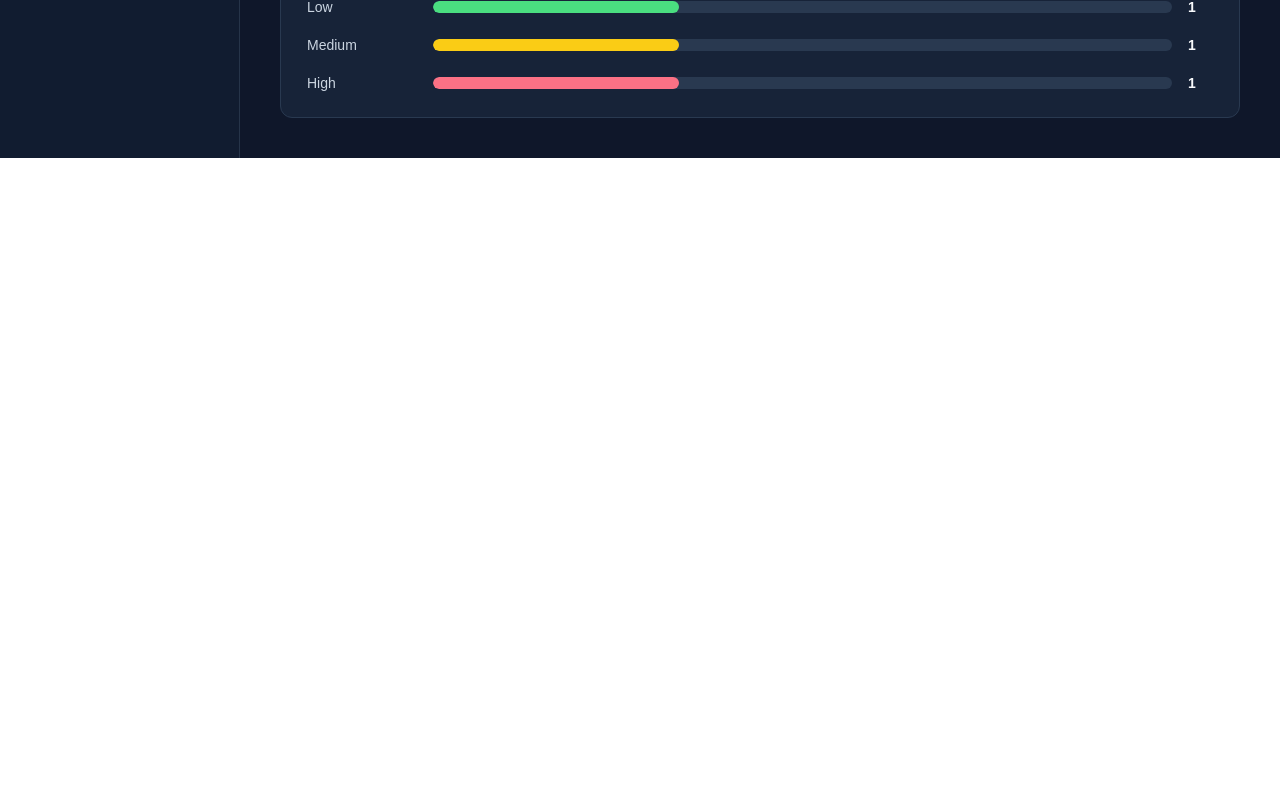
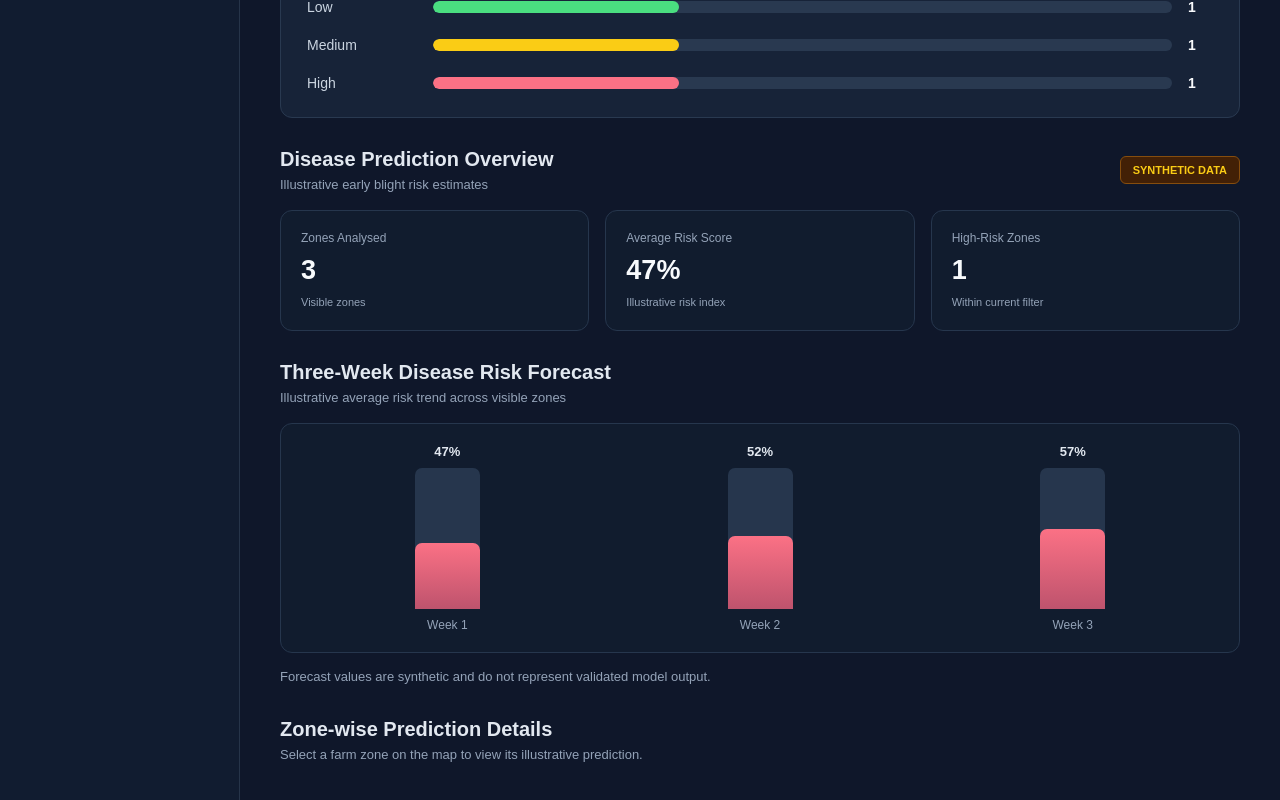
Before and after one commit to Anshika-Patel21/TerraSpectra-, a React app in the folder frontend/: page / in a window 1280 px wide. Shown: the part 1576-2376 px from the top of the page. Before the commit the page ends 1734 px from the top, so only its background shows below. Built offline with nearby package versions, Linux system fonts and the light colour scheme; the HTML template or start-up script is replaced by a standard one.

Commit message:
Add disease prediction and three-week risk forecasting UI

```diff
--- a/frontend/src/App.css
+++ b/frontend/src/App.css
@@ -619,3 +619,179 @@
     padding: 8px 10px;
   }
 }
+
+/* Prediction Overview */
+
+.prediction-section,
+.forecast-section,
+.zone-prediction-section {
+  margin-top: 30px;
+}
+
+.prediction-heading {
+  display: flex;
+  justify-content: space-between;
+  align-items: center;
+  flex-wrap: wrap;
+  gap: 12px;
+  margin-bottom: 18px;
+}
+
+.prediction-heading h2,
+.forecast-section h2,
+.zone-prediction-section h2 {
+  color: #e2e8f0;
+  font-size: 20px;
+  margin-bottom: 6px;
+}
+
+.prediction-heading p,
+.forecast-section > p,
+.zone-prediction-section > p {
+  color: #94a3b8;
+  font-size: 13px;
+}
+
+.prediction-grid {
+  display: grid;
+  grid-template-columns: repeat(3, minmax(0, 1fr));
+  gap: 16px;
+}
+
+.prediction-card,
+.zone-prediction-card {
+  background: #111c2e;
+  border: 1px solid #26364d;
+  border-radius: 12px;
+  padding: 20px;
+}
+
+.prediction-card > p,
+.zone-prediction-grid p,
+.zone-prediction-header p {
+  color: #94a3b8;
+  font-size: 12px;
+  margin-bottom: 10px;
+}
+
+.prediction-card h3 {
+  color: #f8fafc;
+  font-size: 27px;
+  margin-bottom: 6px;
+}
+
+.prediction-card > span {
+  color: #94a3b8;
+  font-size: 11px;
+}
+
+/* Forecast Chart */
+
+.forecast-chart {
+  height: 230px;
+  display: flex;
+  align-items: flex-end;
+  justify-content: space-around;
+  gap: 20px;
+  padding: 20px;
+  margin-top: 18px;
+  background: #111c2e;
+  border: 1px solid #26364d;
+  border-radius: 12px;
+}
+
+.forecast-item {
+  height: 100%;
+  flex: 1;
+  display: flex;
+  flex-direction: column;
+  align-items: center;
+  justify-content: flex-end;
+  gap: 9px;
+}
+
+.forecast-value {
+  color: #e2e8f0;
+  font-size: 13px;
+  font-weight: 700;
+}
+
+.forecast-bar-track {
+  height: 145px;
+  width: min(65px, 75%);
+  display: flex;
+  align-items: flex-end;
+  overflow: hidden;
+  background: #26364d;
+  border-radius: 7px 7px 0 0;
+}
+
+.forecast-bar-fill {
+  width: 100%;
+  min-height: 0;
+  background: linear-gradient(180deg, #fb7185, #be536d);
+  border-radius: 7px 7px 0 0;
+  transition: height 0.3s ease;
+}
+
+.forecast-item > span {
+  color: #94a3b8;
+  font-size: 12px;
+}
+
+.forecast-note {
+  margin-top: 14px;
+  color: #94a3b8;
+  font-size: 11px;
+  line-height: 1.6;
+}
+
+/* Zone Prediction */
+
+.zone-prediction-card {
+  margin-top: 16px;
+}
+
+.zone-prediction-header {
+  display: flex;
+  align-items: center;
+  justify-content: space-between;
+  gap: 12px;
+  margin-bottom: 24px;
+}
+
+.zone-prediction-header h3 {
+  color: #f8fafc;
+  font-size: 20px;
+}
+
+.zone-prediction-grid {
+  display: grid;
+  grid-template-columns: repeat(4, minmax(0, 1fr));
+  gap: 18px;
+}
+
+.zone-prediction-grid h4 {
+  color: #e2e8f0;
+  font-size: 16px;
+}
+
+@media (max-width: 768px) {
+  .prediction-grid {
+    grid-template-columns: 1fr;
+  }
+
+  .zone-prediction-grid {
+    grid-template-columns: repeat(2, minmax(0, 1fr));
+  }
+}
+
+@media (max-width: 480px) {
+  .zone-prediction-grid {
+    grid-template-columns: 1fr;
+  }
+
+  .forecast-chart {
+    padding: 12px;
+  }
+}
--- a/frontend/src/App.jsx
+++ b/frontend/src/App.jsx
@@ -1,5 +1,5 @@
 
-import { useMemo, useState } from 'react'
+import { useEffect, useMemo, useState } from 'react'
 
 import './App.css'
 
@@ -10,6 +10,9 @@ import MetricCard from './components/MetricCard'
 import RiskLegend from './components/RiskLegend'
 import RiskAnalytics from './components/RiskAnalytics'
 import RiskChart from './components/RiskChart'
+import PredictionOverview from './components/PredictionOverview'
+import ForecastChart from './components/ForecastChart'
+import ZonePrediction from './components/ZonePrediction'
 
 import {
   farmSummary,
@@ -20,6 +23,7 @@ import { farmZones } from './data/farmZones'
 
 function App() {
   const [riskFilter, setRiskFilter] = useState('All')
+  const [selectedZone, setSelectedZone] = useState(null)
 
   const filteredZones = useMemo(() => {
     if (riskFilter === 'All') {
@@ -34,30 +38,35 @@ function App() {
     }
   }, [riskFilter])
 
+  useEffect(() => {
+    if (
+      selectedZone &&
+      !filteredZones.features.some(
+        (feature) => feature.properties.id === selectedZone.id
+      )
+    ) {
+      setSelectedZone(null)
+    }
+  }, [filteredZones, selectedZone])
+
   return (
     <div className="dashboard">
-
       <Sidebar />
 
       <div className="main-area">
-
         <Header />
 
         <main className="content">
-
           <div className="page-heading">
             <div>
               <h1>Welcome to TerraSpectra</h1>
               <p>Hyperspectral Crop Monitoring & Risk Analysis</p>
             </div>
 
-            <span className="demo-label">
-              DEMO DATA
-            </span>
+            <span className="demo-label">DEMO DATA</span>
           </div>
 
           <div className="metrics-grid">
-
             <MetricCard
               title="Total Monitored Area"
               value={farmSummary.totalArea.toLocaleString()}
@@ -79,38 +88,38 @@ function App() {
               unit="zones"
               description="Sample monitoring zones"
             />
-
           </div>
 
           <section className="map-section">
-
             <div className="section-heading">
               <div>
                 <h2>Geospatial Risk Overview</h2>
-                <p>
-                  Farm monitoring and crop stress visualization
-                </p>
+                <p>Farm monitoring and crop stress visualization</p>
               </div>
 
-              <span className="demo-label">
-                SAMPLE MAP
-              </span>
+              <span className="demo-label">SAMPLE MAP</span>
             </div>
 
             <GISMap
               riskFilter={riskFilter}
               onRiskFilterChange={setRiskFilter}
               zones={filteredZones}
+              selectedZone={selectedZone}
+              onZoneSelect={setSelectedZone}
             />
 
             <RiskLegend />
-
           </section>
 
           <RiskAnalytics zones={filteredZones} />
 
           <RiskChart zones={filteredZones} />
 
+          <PredictionOverview zones={filteredZones} />
+
+          <ForecastChart zones={filteredZones} />
+
+          <ZonePrediction selectedZone={selectedZone} />
         </main>
       </div>
     </div>
--- /dev/null
+++ b/frontend/src/components/ForecastChart.jsx
@@ -0,0 +1,58 @@
+
+import { predictionData } from '../data/predictionData'
+
+function ForecastChart({ zones }) {
+  const visiblePredictions = predictionData.filter((prediction) =>
+    zones.features.some(
+      (feature) => feature.properties.id === prediction.zoneId
+    )
+  )
+
+  const weeks = ['Week 1', 'Week 2', 'Week 3']
+
+  const averageForecast = weeks.map((week, index) => {
+    if (!visiblePredictions.length) {
+      return { week, score: 0 }
+    }
+
+    const total = visiblePredictions.reduce(
+      (sum, item) => sum + item.forecast[index],
+      0
+    )
+
+    return {
+      week,
+      score: Math.round(total / visiblePredictions.length),
+    }
+  })
+
+  return (
+    <section className="forecast-section">
+      <h2>Three-Week Disease Risk Forecast</h2>
+      <p>Illustrative average risk trend across visible zones</p>
+
+      <div className="forecast-chart">
+        {averageForecast.map((item) => (
+          <div className="forecast-item" key={item.week}>
+            <div className="forecast-value">{item.score}%</div>
+
+            <div className="forecast-bar-track">
+              <div
+                className="forecast-bar-fill"
+                style={{ height: `${item.score}%` }}
+              />
+            </div>
+
+            <span>{item.week}</span>
+          </div>
+        ))}
+      </div>
+
+      <p className="forecast-note">
+        Forecast values are synthetic and do not represent validated model output.
+      </p>
+    </section>
+  )
+}
+
+export default ForecastChart
--- /dev/null
+++ b/frontend/src/components/PredictionOverview.jsx
@@ -0,0 +1,57 @@
+
+import { predictionData } from '../data/predictionData'
+
+function PredictionOverview({ zones }) {
+  const visiblePredictions = predictionData.filter((prediction) =>
+    zones.features.some(
+      (feature) => feature.properties.id === prediction.zoneId
+    )
+  )
+
+  const averageRisk = visiblePredictions.length
+    ? Math.round(
+        visiblePredictions.reduce(
+          (total, item) => total + item.riskScore,
+          0
+        ) / visiblePredictions.length
+      )
+    : 0
+
+  const highRiskZones = visiblePredictions.filter(
+    (item) => item.risk === 'High'
+  ).length
+
+  return (
+    <section className="prediction-section">
+      <div className="prediction-heading">
+        <div>
+          <h2>Disease Prediction Overview</h2>
+          <p>Illustrative early blight risk estimates</p>
+        </div>
+        <span className="demo-label">SYNTHETIC DATA</span>
+      </div>
+
+      <div className="prediction-grid">
+        <div className="prediction-card">
+          <p>Zones Analysed</p>
+          <h3>{visiblePredictions.length}</h3>
+          <span>Visible zones</span>
+        </div>
+
+        <div className="prediction-card">
+          <p>Average Risk Score</p>
+          <h3>{averageRisk}%</h3>
+          <span>Illustrative risk index</span>
+        </div>
+
+        <div className="prediction-card">
+          <p>High-Risk Zones</p>
+          <h3>{highRiskZones}</h3>
+          <span>Within current filter</span>
+        </div>
+      </div>
+    </section>
+  )
+}
+
+export default PredictionOverview
--- /dev/null
+++ b/frontend/src/components/ZonePrediction.jsx
@@ -0,0 +1,67 @@
+
+import { getPredictionByZone } from '../data/predictionData'
+
+function ZonePrediction({ selectedZone }) {
+  if (!selectedZone) {
+    return (
+      <section className="zone-prediction-section">
+        <h2>Zone-wise Prediction Details</h2>
+        <p className="no-zone-selected">
+          Select a farm zone on the map to view its illustrative prediction.
+        </p>
+      </section>
+    )
+  }
+
+  const prediction = getPredictionByZone(selectedZone.id)
+
+  if (!prediction) return null
+
+  return (
+    <section className="zone-prediction-section">
+      <h2>Zone-wise Prediction Details</h2>
+
+      <div className="zone-prediction-card">
+        <div className="zone-prediction-header">
+          <div>
+            <p>Selected Zone</p>
+            <h3>{selectedZone.name}</h3>
+          </div>
+
+          <span className={`risk-badge risk-${prediction.risk.toLowerCase()}`}>
+            {prediction.risk} Risk
+          </span>
+        </div>
+
+        <div className="zone-prediction-grid">
+          <div>
+            <p>Predicted Disease</p>
+            <h4>{prediction.disease}</h4>
+          </div>
+
+          <div>
+            <p>Illustrative Risk Score</p>
+            <h4>{prediction.riskScore}%</h4>
+          </div>
+
+          <div>
+            <p>Demo Confidence</p>
+            <h4>{prediction.confidence}%</h4>
+          </div>
+
+          <div>
+            <p>Illustrative Affected Area</p>
+            <h4>{prediction.affectedArea} acres</h4>
+          </div>
+        </div>
+
+        <p className="forecast-note">
+          All prediction metrics above are synthetic demonstration values.
+          They are not generated by a trained ML model.
+        </p>
+      </div>
+    </section>
+  )
+}
+
+export default ZonePrediction
--- /dev/null
+++ b/frontend/src/data/predictionData.js
@@ -0,0 +1,33 @@
+
+export const predictionData = [
+  {
+    zoneId: 1,
+    disease: 'Early Blight',
+    risk: 'Low',
+    riskScore: 12,
+    confidence: 91,
+    affectedArea: 8,
+    forecast: [12, 15, 18],
+  },
+  {
+    zoneId: 2,
+    disease: 'Early Blight',
+    risk: 'Medium',
+    riskScore: 48,
+    confidence: 87,
+    affectedArea: 96,
+    forecast: [48, 55, 63],
+  },
+  {
+    zoneId: 3,
+    disease: 'Early Blight',
+    risk: 'High',
+    riskScore: 82,
+    confidence: 94,
+    affectedArea: 37,
+    forecast: [82, 86, 91],
+  },
+]
+
+export const getPredictionByZone = (zoneId) =>
+  predictionData.find((item) => item.zoneId === zoneId)
```
Also changed, not shown: frontend/src/components/GISMap.jsx (+12 -27 lines).
